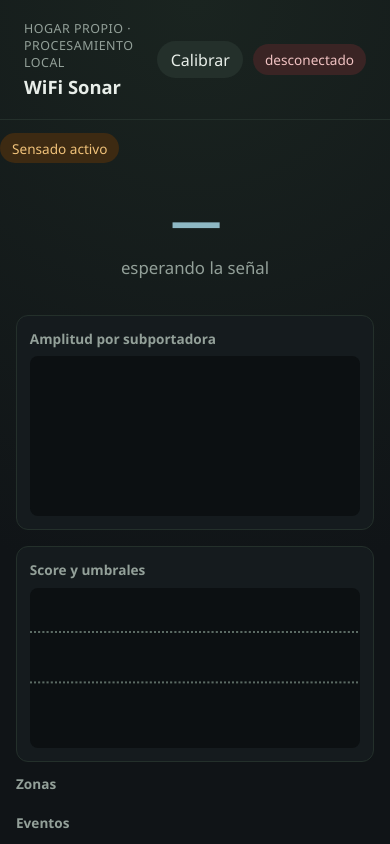
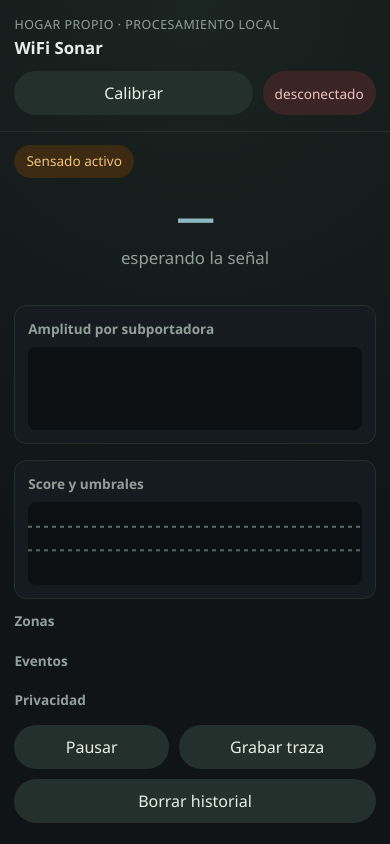
Before and after one commit to iavicoliNicolas/wifi---Sonar, a plain HTML site: page web/index.html in a window 390 px wide. Shown: the top 844 px of the page. Drawn offline with Linux system fonts and the light colour scheme; files that its build step writes are made by us from their sources; no server answers; files whose address does not match are found by name.

Commit message:
feat(ui): panel responsive
Ajustá el layout para ~360px, ~768px y escritorio: el header pasa a columna, los controles tienen alto táctil y el estado no se recorta.

Co-authored-by: nicolaseliavicoli <nicolaseliavicoli@gmail.com>

```diff
--- a/web/app.js
+++ b/web/app.js
@@ -91,7 +91,20 @@ function displayRange(series) {
   return { low, high };
 }
 
+function fitCanvas(node) {
+  const width = Math.floor(node.clientWidth);
+  if (width < 2) {
+    return;
+  }
+  const height = Math.max(2, Math.round(width / 4));
+  if (node.width !== width || node.height !== height) {
+    node.width = width;
+    node.height = height;
+  }
+}
+
 function drawHeatmap() {
+  fitCanvas(heatmap);
   const context = heatmap.getContext("2d");
   const width = heatmap.width;
   const height = heatmap.height;
@@ -122,6 +135,7 @@ function drawHeatmap() {
 }
 
 function drawScore() {
+  fitCanvas(scoreCanvas);
   const context = scoreCanvas.getContext("2d");
   const width = scoreCanvas.width;
   const height = scoreCanvas.height;
--- a/web/index.html
+++ b/web/index.html
@@ -9,7 +9,7 @@
   </head>
   <body>
     <header>
-      <div>
+      <div class="brand">
         <p class="eyebrow">Hogar propio · procesamiento local</p>
         <h1>WiFi Sonar</h1>
       </div>
@@ -18,10 +18,12 @@
         <p id="connection" class="pill">desconectado</p>
       </div>
     </header>
-    <p id="sensing" class="banner" data-paused="0">Sensado activo</p>
-    <p id="mode-note" class="banner" hidden>
-      modo RSSI · sensibilidad baja. Solo dispositivos de tu red, sin identificar personas.
-    </p>
+    <div class="notices">
+      <p id="sensing" class="banner" data-paused="0">Sensado activo</p>
+      <p id="mode-note" class="banner" hidden>
+        modo RSSI · sensibilidad baja. Solo dispositivos de tu red, sin identificar personas.
+      </p>
+    </div>
     <main>
       <p id="state" data-state="vacío">—</p>
       <p id="detail">esperando la señal</p>
--- a/web/style.css
+++ b/web/style.css
@@ -18,24 +18,39 @@
   box-sizing: border-box;
 }
 
+html {
+  max-width: 100%;
+}
+
 body {
   margin: 0;
   min-height: 100vh;
+  max-width: 100%;
   background:
     radial-gradient(circle at top, #1a2420 0%, transparent 42%),
     var(--bg);
   color: var(--ink);
   display: grid;
-  grid-template-rows: auto 1fr;
+  grid-template-rows: auto auto 1fr;
+}
+
+body > * {
+  min-width: 0;
+  max-width: 100%;
 }
 
 header {
   display: flex;
+  flex-wrap: wrap;
   justify-content: space-between;
   align-items: center;
-  gap: 1rem;
+  gap: 0.75rem 1rem;
   padding: 1.25rem 1.5rem;
   border-bottom: 1px solid var(--line);
+}
+
+.brand {
+  min-width: 0;
 }
 
 h1 {
@@ -54,11 +69,15 @@ h1 {
 
 .pill {
   margin: 0;
+  display: inline-flex;
+  align-items: center;
+  max-width: 100%;
   padding: 0.4rem 0.75rem;
   border-radius: 999px;
   background: var(--bad);
   color: var(--bad-ink);
   font-size: 0.85rem;
+  overflow-wrap: anywhere;
 }
 
 .pill.live {
@@ -66,14 +85,25 @@ h1 {
   color: var(--ok-ink);
 }
 
+.notices {
+  display: flex;
+  flex-wrap: wrap;
+  gap: 0.5rem;
+  min-width: 0;
+  padding: 0.8rem 1rem 0;
+}
+
 .banner {
-  margin: 0.8rem 0 0;
+  margin: 0;
   width: fit-content;
-  padding: 0.35rem 0.75rem;
+  max-width: 100%;
+  padding: 0.45rem 0.75rem;
   border-radius: 999px;
   background: #3d2a12;
   color: #f0c27a;
   font-size: 0.85rem;
+  line-height: 1.35;
+  overflow-wrap: anywhere;
 }
 
 .banner[data-paused="1"] {
@@ -84,14 +114,22 @@ h1 {
 .header-actions,
 .dialog-actions {
   display: flex;
+  flex-wrap: wrap;
   align-items: center;
   gap: 0.6rem;
+  min-width: 0;
+  max-width: 100%;
+}
+
+button,
+.pill {
+  min-height: 2.75rem;
 }
 
 button {
   border: 0;
   border-radius: 999px;
-  padding: 0.45rem 0.85rem;
+  padding: 0.55rem 1rem;
   background: #24302b;
   color: var(--ink);
   font: inherit;
@@ -108,7 +146,10 @@ dialog {
   border-radius: 16px;
   background: #171d21;
   color: var(--ink);
-  max-width: 28rem;
+  width: min(28rem, calc(100vw - 1.5rem));
+  max-width: calc(100vw - 1.5rem);
+  max-height: calc(100vh - 1.5rem);
+  overflow: auto;
   padding: 1.2rem 1.3rem;
 }
 
@@ -132,10 +173,12 @@ main {
 
 #state {
   margin: 0;
-  font-size: clamp(3.2rem, 12vw, 8rem);
+  max-width: 100%;
+  font-size: clamp(1.7rem, 9vw, 7.25rem);
   line-height: 0.95;
   letter-spacing: -0.04em;
   font-weight: 600;
+  overflow-wrap: anywhere;
 }
 
 #state[data-state="vacío"] {
@@ -162,11 +205,21 @@ main {
   max-width: 920px;
   margin: 0 auto;
   width: 100%;
+  min-width: 0;
+  container-type: inline-size;
 }
 
 #state,
 #detail {
   text-align: center;
+  max-width: 100%;
+  overflow-wrap: anywhere;
+}
+
+@container (min-width: 280px) {
+  #state {
+    font-size: clamp(1.7rem, 13cqi, 7.25rem);
+  }
 }
 
 .charts {
@@ -193,7 +246,9 @@ h2 {
 
 canvas {
   width: 100%;
-  height: 160px;
+  max-width: 100%;
+  height: auto;
+  aspect-ratio: 4 / 1;
   display: block;
   background: #0c1012;
   border-radius: 8px;
@@ -209,8 +264,10 @@ canvas {
 
 #timeline li {
   display: flex;
+  flex-wrap: wrap;
   justify-content: space-between;
-  gap: 1rem;
+  gap: 0.35rem 1rem;
+  min-width: 0;
   padding: 0.45rem 0.7rem;
   background: #151b1e;
   border-radius: 8px;
@@ -227,9 +284,11 @@ canvas {
 
 #zones li {
   display: flex;
+  flex-wrap: wrap;
   justify-content: space-between;
   align-items: center;
-  gap: 1rem;
+  gap: 0.5rem 1rem;
+  min-width: 0;
   padding: 0.45rem 0.7rem;
   border: 1px solid var(--line);
   border-radius: 8px;
@@ -238,16 +297,25 @@ canvas {
 #zones label {
   display: grid;
   gap: 0.1rem;
+  flex: 1 1 10rem;
+  min-width: 0;
 }
 
 #zones input {
-  width: 12rem;
-  max-width: 60vw;
+  width: 100%;
+  max-width: 100%;
+  min-height: 2.75rem;
   border: 0;
   background: transparent;
   color: var(--ink);
   font: inherit;
-  padding: 0;
+  padding: 0.2rem 0;
+}
+
+.zone-state {
+  flex: 0 1 auto;
+  min-width: 0;
+  overflow-wrap: anywhere;
 }
 
 #zones small {
@@ -270,8 +338,10 @@ canvas {
 
 #settings .control-name {
   display: flex;
+  flex-wrap: wrap;
   justify-content: space-between;
-  gap: 1rem;
+  gap: 0.25rem 1rem;
+  min-width: 0;
 }
 
 #settings output {
@@ -283,6 +353,15 @@ canvas {
   display: flex;
   align-items: center;
   gap: 0.5rem;
+  min-height: 2.75rem;
+}
+
+#settings input[type="url"],
+#settings input[type="range"] {
+  width: 100%;
+  max-width: 100%;
+  min-width: 0;
+  min-height: 2.75rem;
 }
 
 #settings input[type="url"] {
@@ -294,8 +373,53 @@ canvas {
   font: inherit;
 }
 
+#settings-note,
+#detail,
+#retention {
+  overflow-wrap: anywhere;
+}
+
 #settings-note {
   margin: 0;
   color: var(--muted);
   font-size: 0.82rem;
 }
+
+@media (max-width: 768px) {
+  header {
+    flex-direction: column;
+    align-items: stretch;
+    padding: 1rem 0.9rem;
+  }
+
+  .header-actions,
+  .dialog-actions {
+    width: 100%;
+  }
+
+  main {
+    padding: 1.25rem 0.9rem 3rem;
+  }
+
+  .notices {
+    padding-inline: 0.9rem;
+  }
+
+  h1 {
+    font-size: 1.05rem;
+  }
+}
+
+@media (max-width: 420px) {
+  #state {
+    font-size: clamp(1.55rem, 11vw, 2.4rem);
+  }
+
+  button {
+    flex: 1 1 auto;
+  }
+
+  .pill {
+    justify-content: center;
+  }
+}
```
Also changed, not shown: 2 other files.
